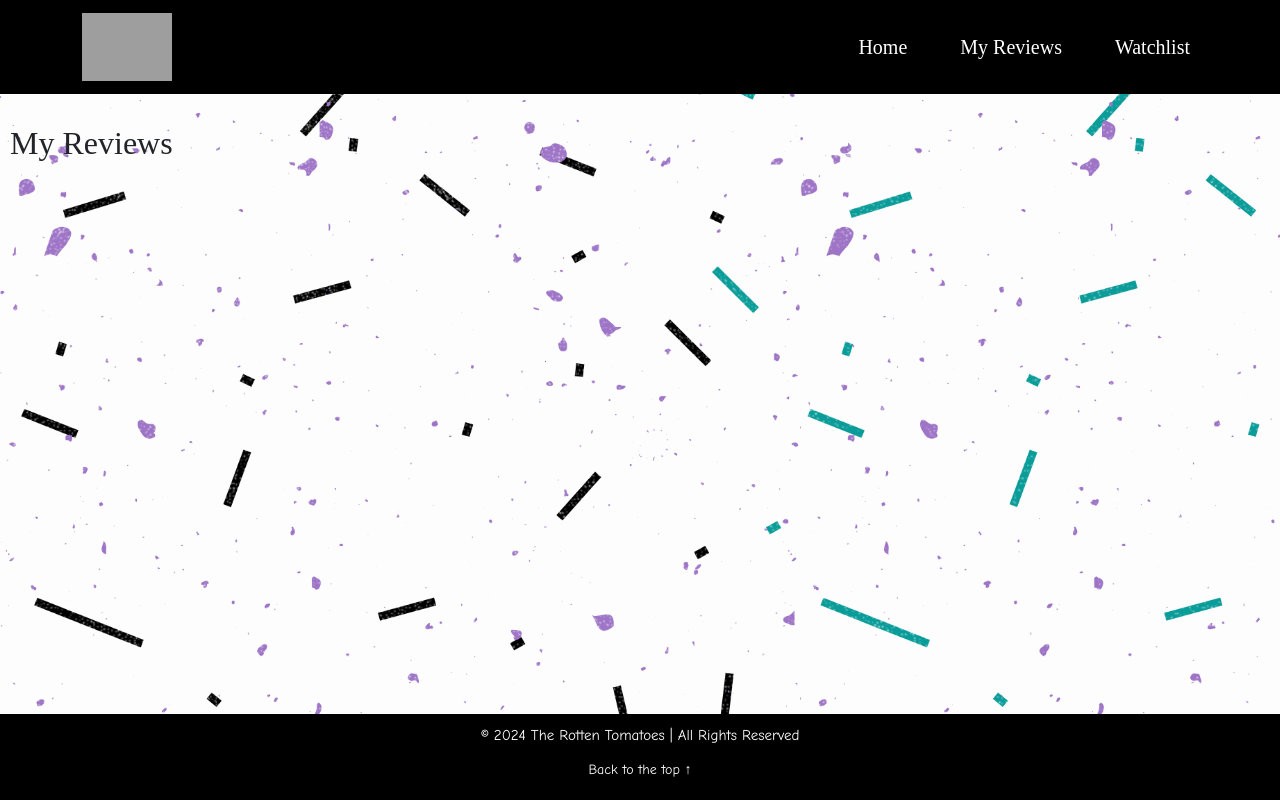
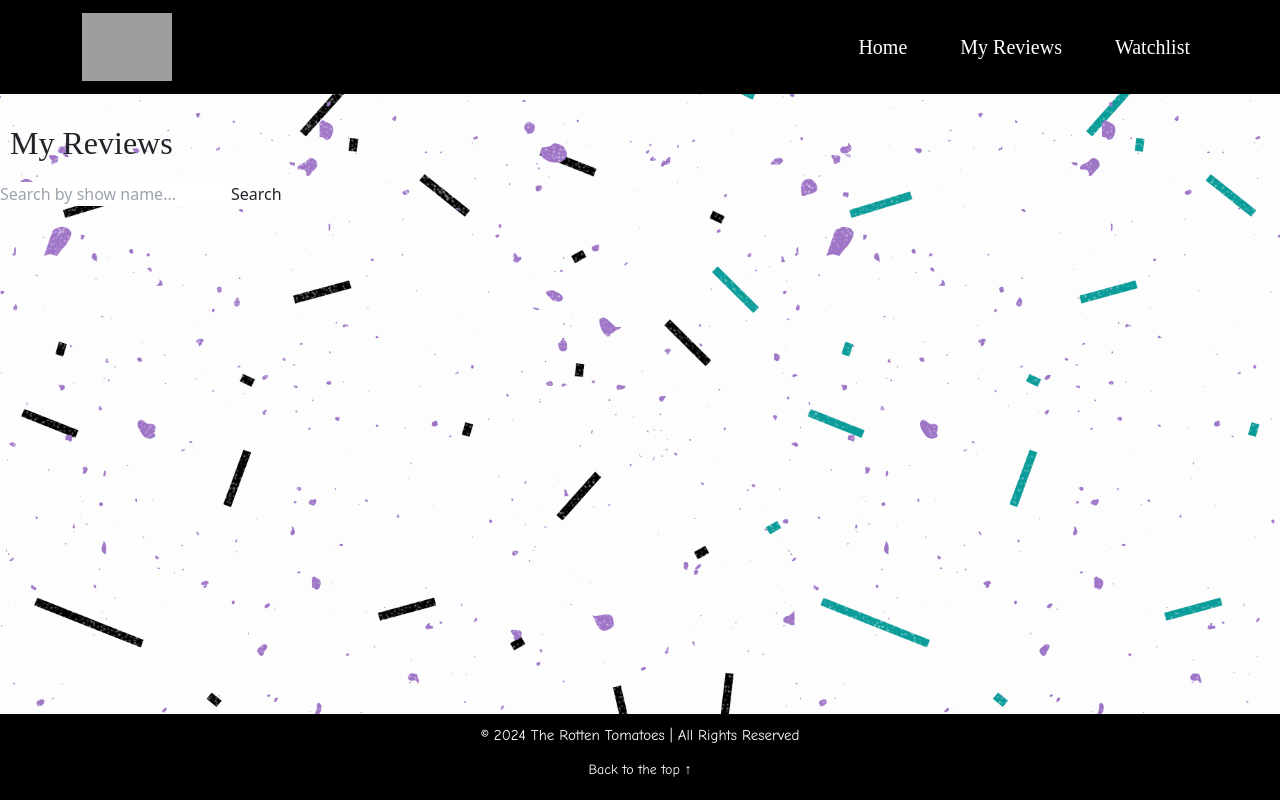
Before and after one commit to RedPez/Watchlist-App, a React (Vite) app: page /MyReviews in a window 1280 px wide. Built offline with nearby package versions, Linux system fonts and the light colour scheme; grey boxes are pictures that could not be loaded; a web font is replaced by a local one.

Commit message:
Created a searchComponent and added it to the review component

```diff
--- a/src/components/ReviewComponent.jsx
+++ b/src/components/ReviewComponent.jsx
@@ -45,7 +45,7 @@ const ReviewComponent = () => {
 
   return (
     <div>
-
+        <SearchComponent reviews={reviews} />
       {reviews.length > 0 && <FilterShows shows={reviews} onFilter={(genre, date) => console.log(genre, date)} />}
 
 
```
